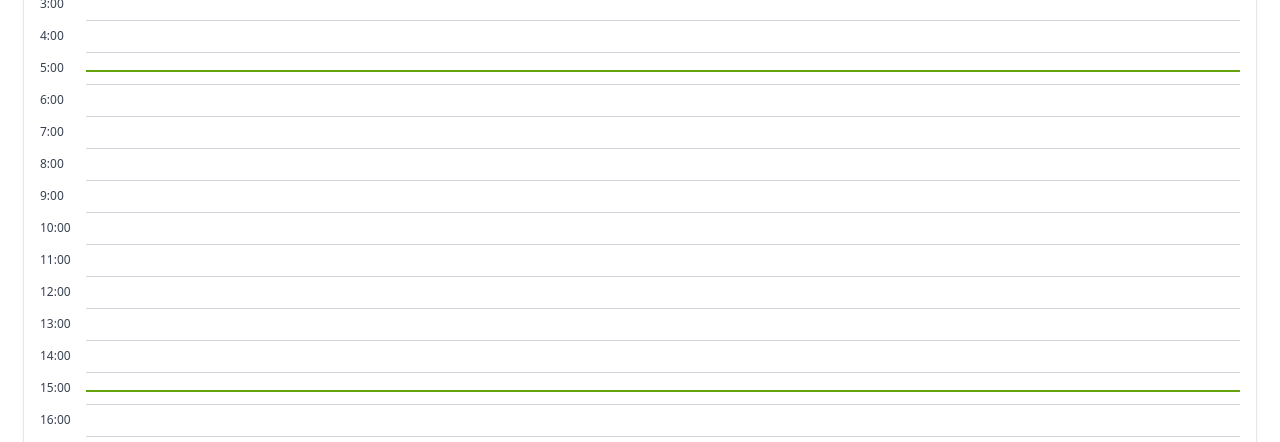
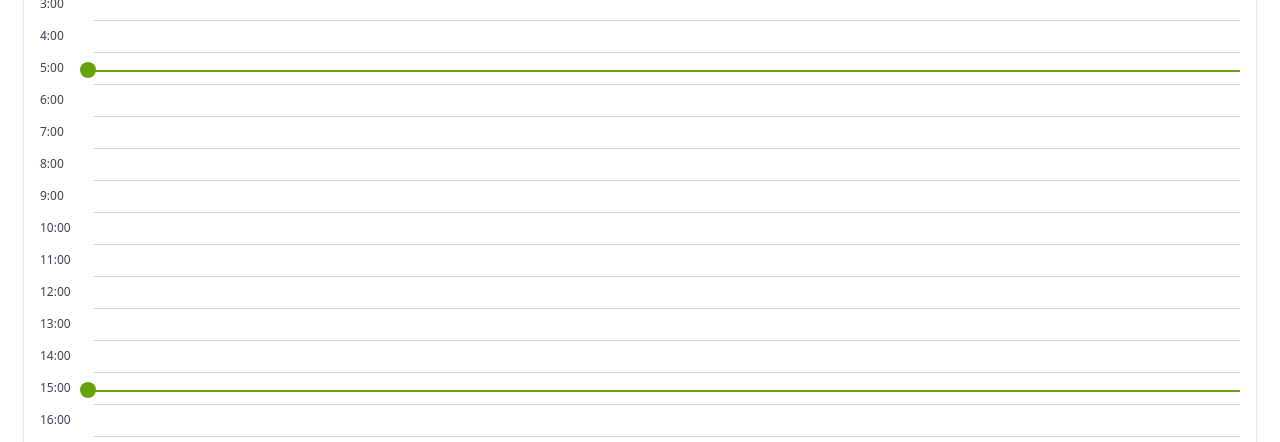
Before and after one commit to emPeeGee/sync-my-time, an Angular app: page / in a window 1280 px wide. Shown: the part 349-791 px from the top of the page. Built offline with nearby package versions, Linux system fonts and the light colour scheme.

Commit message:
🌱 feat: add circle to a current timeline

```diff
--- a/src/app/shared/components/calendar/calendar.component.html
+++ b/src/app/shared/components/calendar/calendar.component.html
@@ -69,7 +69,7 @@
             (debouncedMousemove)="onMouseMove(hour)"
             (mousedown)="onMouseDown(hour)"
             (mouseup)="onMouseUp(hour)">
-            <div class="flex items-center h-8 w-12">
+            <div class="flex items-center h-8 w-14">
               <div class="select-none text-gray-700 leading-4">
                 {{ hour }}
               </div>
@@ -79,7 +79,7 @@
 
               @if (isCurrentHour(hour)) {
                 <div
-                  class="w-full h-0.5 absolute bg-lime-600"
+                  class="w-full h-0.5 absolute bg-lime-600 before:block before:w-4 before:h-4 before:bg-lime-600 before:content-[''] before:rounded-full before:-translate-y-2 before:-translate-x-3.5"
                   [style]="{ top: minutesInPercent }"></div>
               }
             </div>
```
Also changed, not shown: 1 other file (tests, documents, lock files or other folders).
